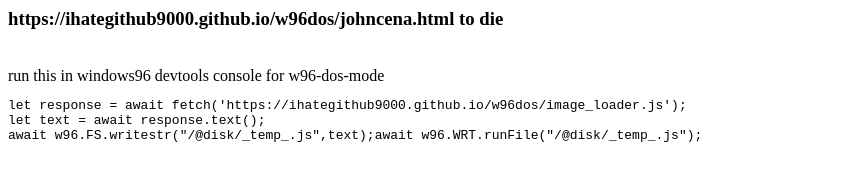
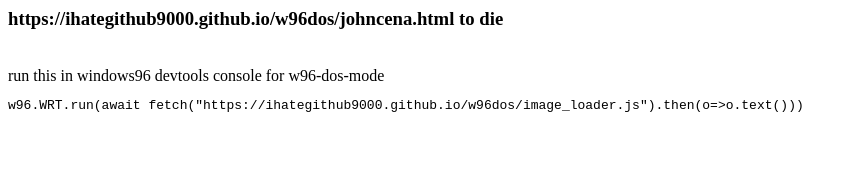
Before and after one commit to iHategithub9000/w96dos, a plain HTML site: page index.html in a window 1280 px wide. Shown: the whole page, without its empty margins (0-857 px from the left). Drawn offline with Linux system fonts and the light colour scheme.

Commit message:
Update index.html

```diff
--- a/index.html
+++ b/index.html
@@ -1,6 +1,4 @@
 <h3>https://ihategithub9000.github.io/w96dos/johncena.html to die</h3><br>
 
 run this in windows96 devtools console for w96-dos-mode<br>
-<code><pre>let response = await fetch('https://ihategithub9000.github.io/w96dos/image_loader.js');
-let text = await response.text();
-await w96.FS.writestr("C:/_temp_.js",text);await w96.WRT.runFile("C:/_temp_.js");</pre></code>
+<code><pre>w96.WRT.run(await fetch("https://ihategithub9000.github.io/w96dos/image_loader.js").then(o=>o.text()))</pre></code>
```
